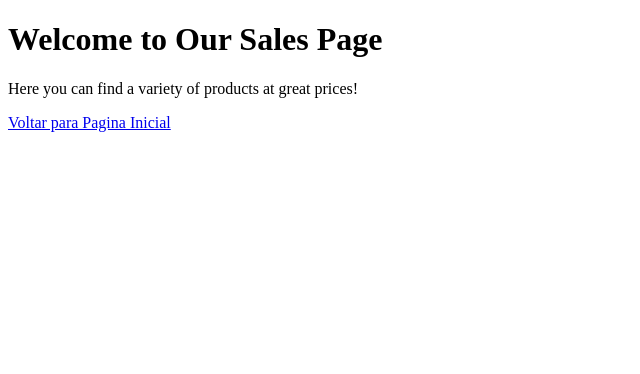
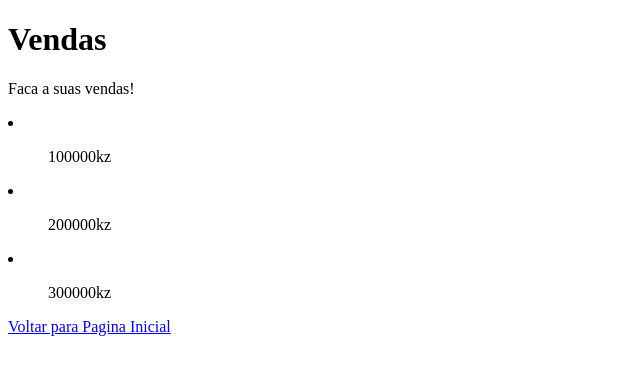
Before and after one commit to Berlion77/aulagithub, a plain HTML site: page vendas.html in a window 1280 px wide. Shown: the whole page, without its empty margins (0-640 px from the left). Drawn offline with Linux system fonts and the light colour scheme.

Commit message:
Acrescentando valor das vendas

```diff
--- a/vendas.html
+++ b/vendas.html
@@ -6,8 +6,13 @@
     <title>Document</title>
 </head>
 <body>
-    <h1>Welcome to Our Sales Page</h1>
-    <p>Here you can find a variety of products at great prices!</p>
+    <h1>Vendas</h1>
+    <p>Faca a suas vendas!</p>
+    <li><ul>100000kz</ul></li>
+    <li><ul>200000kz</ul></li>
+    <li><ul>300000kz</ul></li>
     <a href="index.html">Voltar para Pagina Inicial</a>
+
+
 </body>
 </html>
```
Also changed, not shown: index.html (line endings or trailing spaces).
